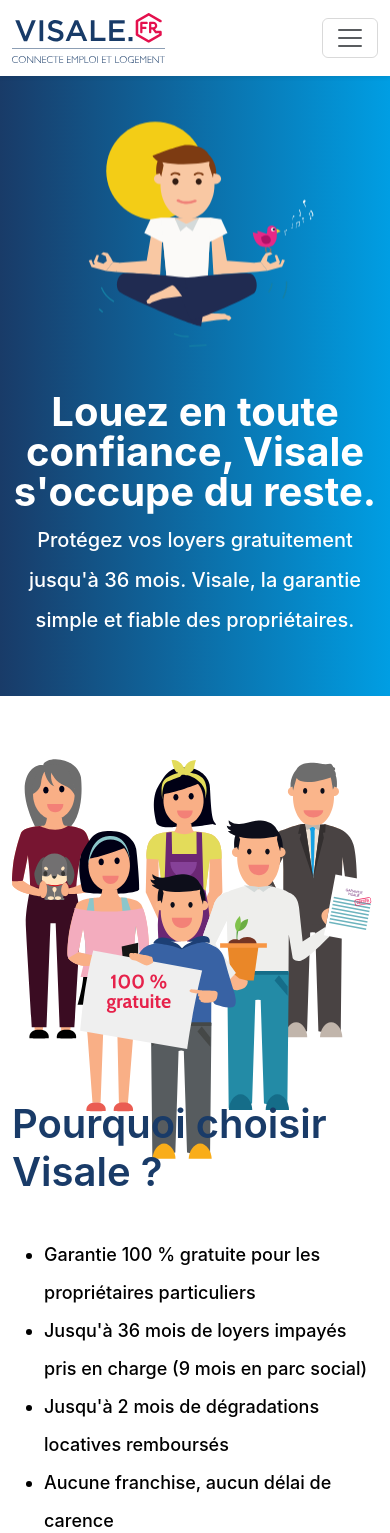
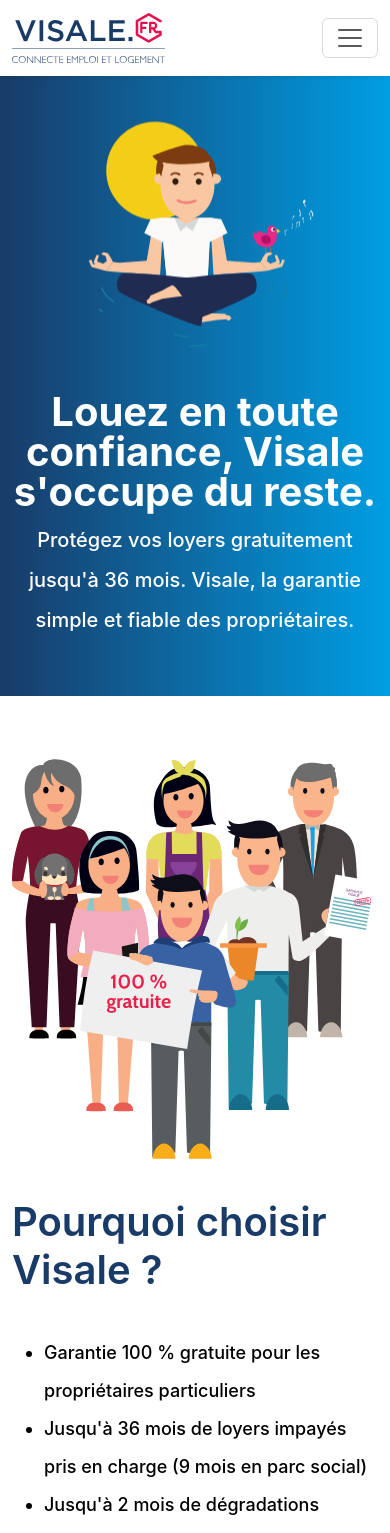
Before and after one commit to AlsProject/visale-landing, a Vue app: page / in a window 390 px wide. Shown: the top 1533 px of the page. Built offline with nearby package versions, Linux system fonts and the light colour scheme; the HTML template or start-up script is replaced by a standard one.

Commit message:
Ajustement de la height de l'image

```diff
--- a/src/components/landingPage/WhyChooseUs.vue
+++ b/src/components/landingPage/WhyChooseUs.vue
@@ -16,7 +16,7 @@
 
             <div class="col-12 col-lg-4 text-center order-lg-2 order-1 mb-4 mb-lg-0">
                 <div class="why-choose-us-img">
-                  <img src="/img/landing-page/why-choose-us.svg" alt="Feature visale" height="430" class="me-2">
+                  <img src="/img/landing-page/why-choose-us.svg" alt="Feature visale"  class="me-2">
                 </div>
             </div>
 
@@ -34,6 +34,10 @@
 <style scoped>
   .why-choose-us {
     overflow: hidden;
+  }
+
+  .why-choose-us-img img{
+    height:430px;
   }
 
   .why-choose-us h2{
@@ -61,8 +65,12 @@
   }
 
   @media (max-width: 992px) {
-  .why-choose-us-img {
+  .why-choose-us {
     overflow: visible;
+  }
+
+  .why-choose-us-img{
+      max-height: inherit;
   }
 
   .why-choose-us-img img{
```
